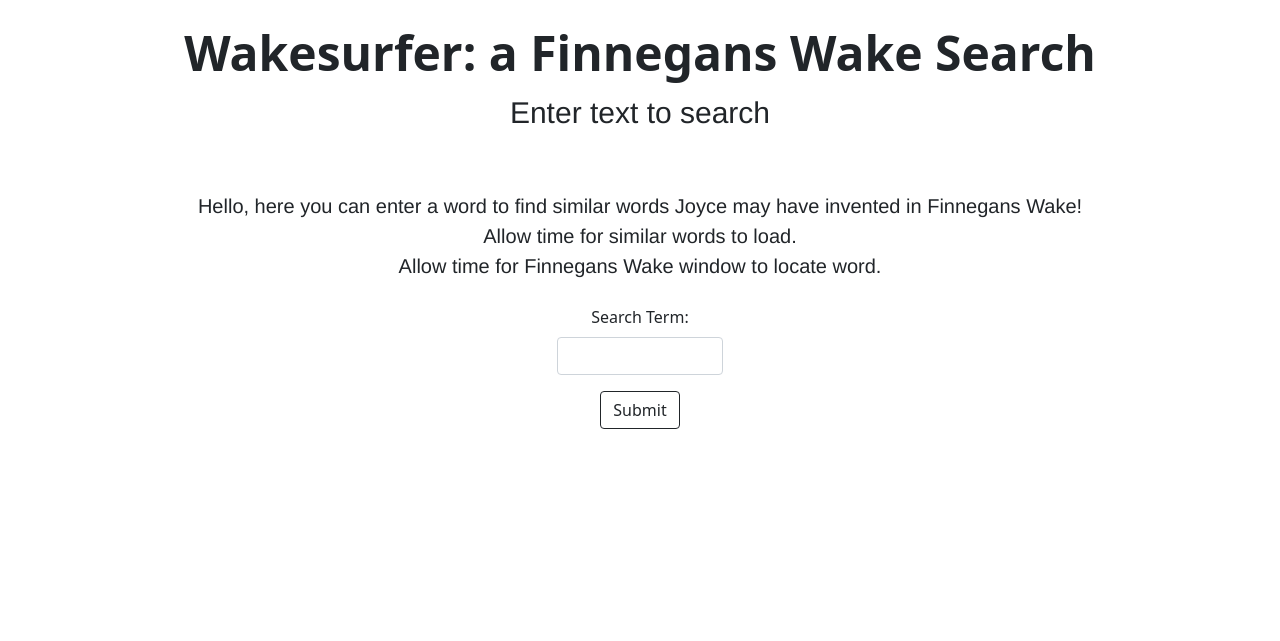
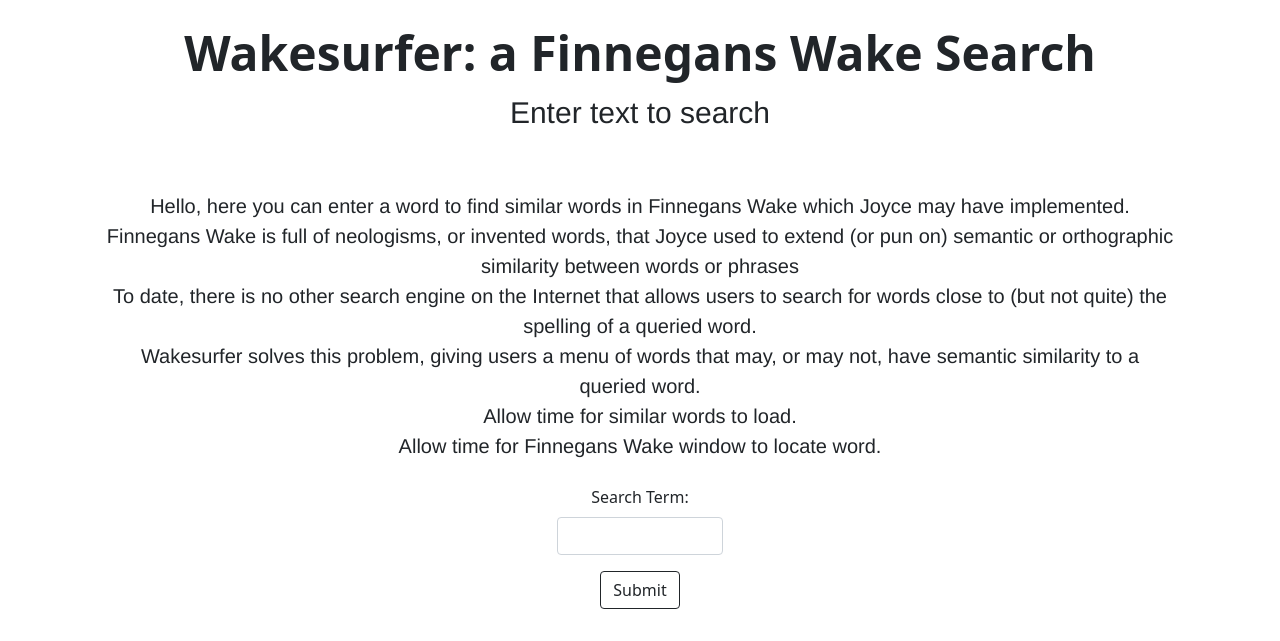
Before and after one commit to sdot61/fw, a Flask app: page / in a window 1280 px wide. Shown: the top 641 px of the page. Run offline with Flask 2, Linux system fonts and the light colour scheme; some libraries are stand-ins or nearby versions.

Commit message:
Update index.html

```diff
--- a/templates/index.html
+++ b/templates/index.html
@@ -14,7 +14,10 @@
                 <p class="lead mb-2"> Enter text to search</p>
             </div>
             <div class="row px-4 py-4 text-center">
-                <p class="small-lead mb-0">Hello, here you can enter a word to find similar words Joyce may have invented in Finnegans Wake!</p>
+                <p class="small-lead mb-0">Hello, here you can enter a word to find similar words in Finnegans Wake which Joyce may have implemented.</p>
+                <p class="small-lead mb-0">Finnegans Wake is full of neologisms, or invented words, that Joyce used to extend (or pun on) semantic or orthographic similarity between words or phrases</p>
+                <p class="small-lead mb-0">To date, there is no other search engine on the Internet that allows users to search for words close to (but not quite) the spelling of a queried word.</p>
+                <p class="small-lead mb-0">Wakesurfer solves this problem, giving users a menu of words that may, or may not, have semantic similarity to a queried word.</p>
                 <p class="small-lead mb-0">Allow time for similar words to load. </p>
                 <p class="small-lead mb-0">Allow time for Finnegans Wake window to locate word. </p>
             </div>
```
